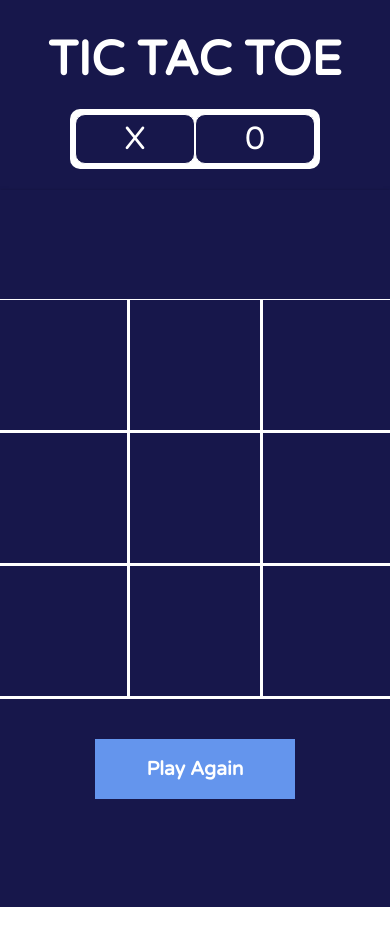
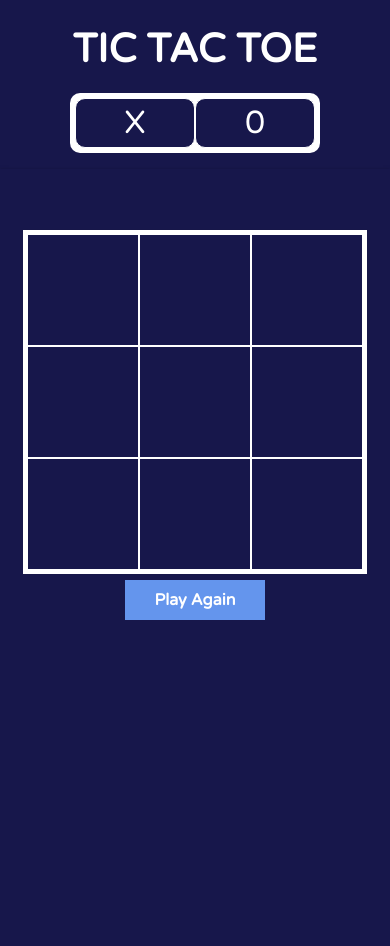
Before and after one commit to Vivekvvijayan/tic-tac-toe_vanillajs, a plain HTML site: page index.html in a window 390 px wide. Before the commit the page ends 907 px from the top, so only its background shows below. Drawn offline with Linux system fonts and the light colour scheme.

Commit message:
edited more

```diff
--- a/stylesheets/board.css
+++ b/stylesheets/board.css
@@ -1,4 +1,3 @@
-
 
 *,::after,::before{
     margin: 0;
@@ -9,31 +8,25 @@
 
 section.gameContainer{
     background-color: #17174b;
-    min-height: 85vh;
-    width: 100%;
+    height: 100vh;
+    width: 100vw;
     display: flex;
-    justify-content:center;
+    justify-content:flex-start;
     align-items: center;
     flex-direction: column;
     -webkit-box-shadow: 0px 3px 5px 0px rgba(0,0,0,0.75);
     -moz-box-shadow: 0px 3px 5px 0px rgba(0,0,0,0.75);
     box-shadow: 0px 3px 5px 0px rgba(0,0,0,0.75);
-
 }
 
 .board{
-    width: 400px;
-    height: 400px;
+  width: fit-content;
     background-color: #fff;
     display: grid;
     grid-template-columns: repeat(3,1fr);
-    justify-items: center;
-    align-self: center;
-
     gap:2px;
     border: 1px solid #fff;
-
-
+    margin-top: 60px;
 }
 .board .cell{
     width: 130px;
@@ -48,9 +41,6 @@ section.gameContainer{
     /* border-radius: 30px; */
     position: relative;
     -webkit-tap-highlight-color: #17174b;
-
-
-
 }
 
 .board .cell:hover{
@@ -63,8 +53,6 @@ section.gameContainer{
     transition: all 0.3s ease-in-out;
 
 }
-
-
 
 .board .cell.strike-row::before{
 
--- a/stylesheets/header.css
+++ b/stylesheets/header.css
@@ -5,29 +5,31 @@
     font-family: 'Edu TAS Beginner', cursive;
 }
 body{
-    width: 100%;
+   width: fit-content;
+    overflow: hidden;
 }
 
 header{
     width: 100%;
-    height: 190px;
+    height: 20vh;
     background-color: #17174b;
     display: flex;
     justify-content:center;
     align-items:center;
     flex-direction:column;
+
 }
 
 header .heading{
     color: #fff;
     padding: 10px;
-    font-size: 3rem;
+    font-size: 2.5rem;
 
 }
 
 header .player{
-    width: 180px;
-    height: 60px;
+    width: 10%;
+    height: 30%;
     background-color: #fff;
 
     display: flex;
@@ -86,13 +88,13 @@ header .player .player-2::before{
 }
 
 .btn-reset{
-    width: 200px;
-    height: 60px;
-    margin-top: 40px;
+    width: 140px;
+    height: 40px;
     background-color: cornflowerblue;
     border: none;
-    font-size: 1.2rem;
+    font-size: 1rem;
     color: #fff;
     font-weight: bolder;
     cursor: pointer;
+    margin-top: 5px;
 }
--- a/stylesheets/popup.css
+++ b/stylesheets/popup.css
@@ -1,6 +1,6 @@
 .popup-box{
-    width: 50vw;
-    height:70vh;
+    width: 400px;
+    height:400px;
     position: absolute;
     position: fixed;
     top: 50%;
@@ -32,16 +32,16 @@
     flex-direction: column;
 }
 .pop-up-box-head{
-    font-size: calc(1.5rem + 4vw);
+    font-size: calc(0.7rem + 4vw);
     color: #adefd1;
     font-weight: bolder;
 }
 .winner-name{
-    font-size: calc(1.5rem + 4vw);
+    font-size: calc(1.1rem + 4vw);
     color: #171749;
     font-weight: bolder;
-    width: 90px;
-    height: 90px;
+    width: 80px;
+    height: 80px;
     display: flex;
     justify-content: center;
     align-items: center;
@@ -55,7 +55,7 @@
     background-color: #0063b2;
         border-radius: 12px;
     border: 1px solid rgba(255, 255, 255, 0.3);
-    font-size:1.3rem;
+    font-size:1rem;
     color: white;
     font-weight: bolder;
     cursor: pointer;
--- a/stylesheets/responsive.css
+++ b/stylesheets/responsive.css
@@ -1,10 +1,19 @@
-@media (max-width:449px){
+@media(max-width:600px){
 
-
-
+    body{
+        width: 100%;
+        overflow-y: hidden;
+        display: flex;
+        flex-direction: column;
+        justify-content: center;
+        align-items: center;
+    }
+    section .gameContainer{
+width: 100%;;
+    }
     .popup-box{
-        width: 90vw;
-        height:50vh;
+        width: 350px;
+        height:350px;
         margin-top: 30px;
 
     }
@@ -16,6 +25,9 @@
     .winner-name
     {
         font-size: 4rem;
+    }
+    header{
+        width: 100%;
     }
 
     header .player{
@@ -37,10 +49,21 @@
         border-radius:30px;
 
     }
+
+    .board{
+        width: fit-content;
+
+        padding: 5px;
+        border: 1px solid #171749;
+    }
     .winner-name{
         padding: 0;
         justify-content: center;
         align-items: center;
+    }
+    .board .cell{
+        width: 110px;
+        height: 110px;
     }
 
 
```
Also changed, not shown: index.html (+0 -1 lines).
